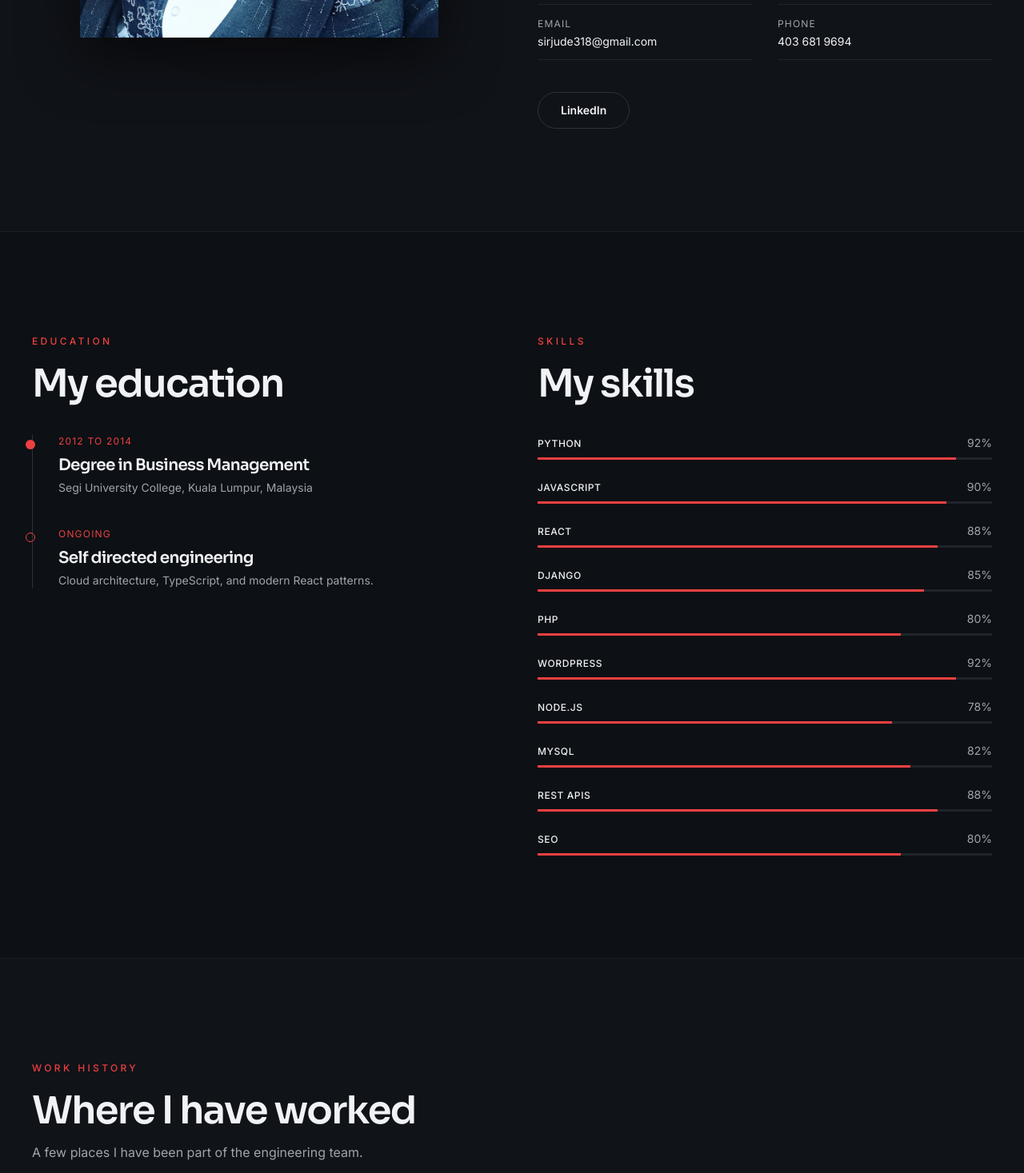
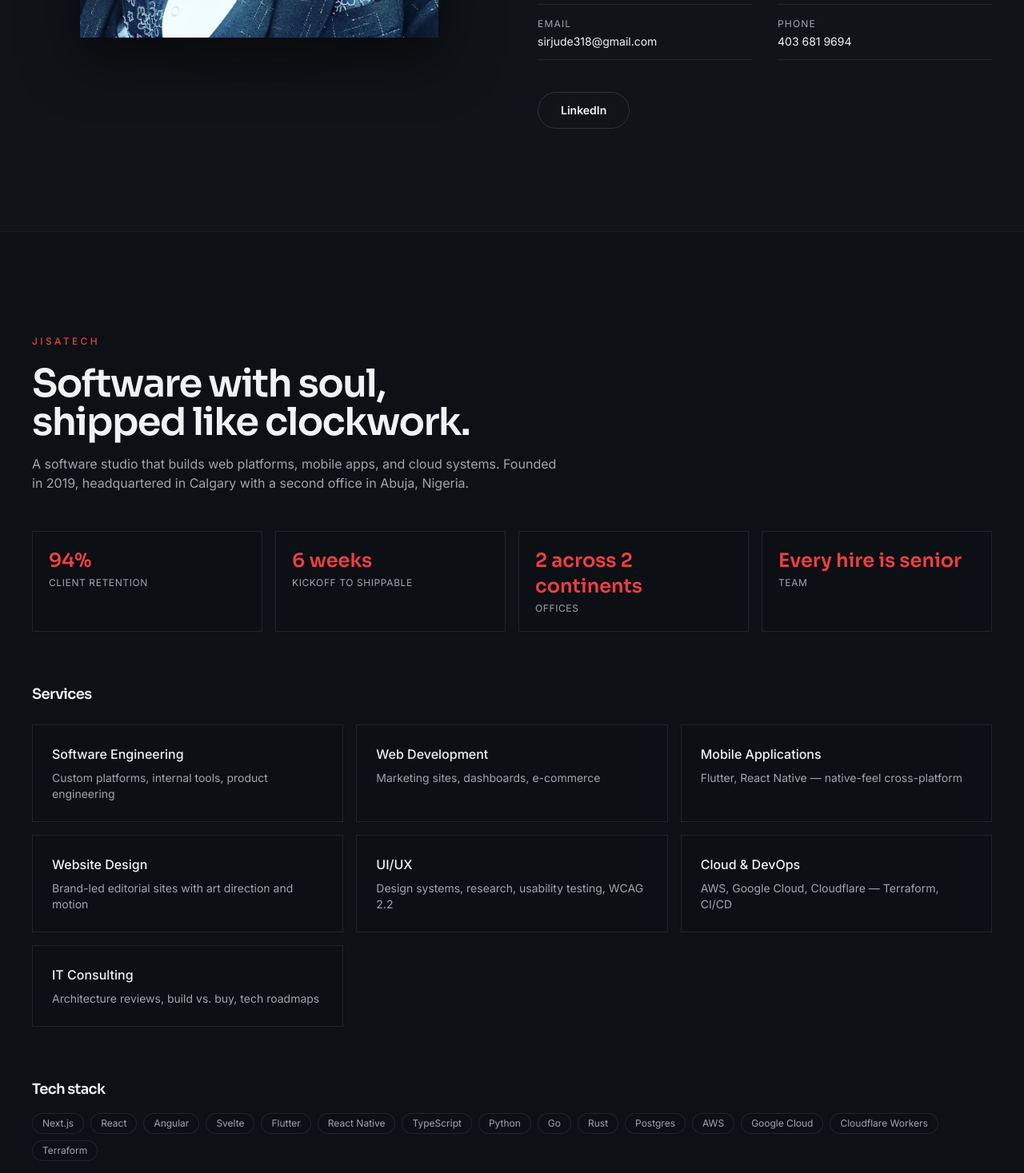
Before and after one commit to EmselICT/canada, a React (Vite) app: page / in a window 1280 px wide. Shown: the part 1330-2797 px from the top of the page at 80% size. Built offline with nearby package versions, Linux system fonts and the light colour scheme.

Commit message:
Add Jisatech co-founder section

```diff
--- a/src/components/portfolio/About.tsx
+++ b/src/components/portfolio/About.tsx
@@ -38,7 +38,7 @@ export function About() {
           <h2 className="mt-5 font-display text-4xl leading-tight font-semibold text-foreground sm:text-5xl">
             A bit about who I am
           </h2>
-          <p className="mt-4 font-medium text-primary">Full Stack Web Developer</p>
+          <p className="mt-4 font-medium text-primary">Full Stack Developer & Co-founder of Jisatech</p>
           <div className="mt-6 space-y-4 text-muted-foreground">
             <p>
               I have been building web applications for about ten years now.
--- a/src/components/portfolio/Hero.tsx
+++ b/src/components/portfolio/Hero.tsx
@@ -21,6 +21,9 @@ export function Hero() {
             <br />
             a Full Stack Developer.
           </h1>
+          <p className="mt-3 text-sm font-medium text-primary">
+            Co-founder of Jisatech
+          </p>
           <p className="mt-6 max-w-lg text-base leading-relaxed text-muted-foreground">
             Based in Calgary. I build web applications with Python, JavaScript,
             React, Django, and WordPress.
--- /dev/null
+++ b/src/components/portfolio/Jisatech.tsx
@@ -0,0 +1,92 @@
+import { motion } from "framer-motion";
+import { ExternalLink } from "lucide-react";
+import { JISATECH } from "@/data";
+
+export function Jisatech() {
+  return (
+    <section id="jisatech" className="border-t border-hairline/40 py-24 lg:py-32">
+      <div className="mx-auto max-w-7xl px-6 lg:px-10">
+        <div className="max-w-2xl">
+          <p className="eyebrow">Jisatech</p>
+          <h2 className="mt-5 font-display text-4xl font-semibold text-foreground sm:text-5xl">
+            Software with soul,
+            <br />
+            shipped like clockwork.
+          </h2>
+          <p className="mt-4 text-muted-foreground">
+            {JISATECH.description}
+          </p>
+        </div>
+
+        <div className="mt-12 grid grid-cols-2 gap-4 sm:grid-cols-4">
+          {JISATECH.stats.map((s) => (
+            <motion.div
+              key={s.label}
+              initial={{ opacity: 0, y: 16 }}
+              whileInView={{ opacity: 1, y: 0 }}
+              viewport={{ once: true, margin: "-60px" }}
+              transition={{ duration: 0.5 }}
+              className="border border-hairline/60 bg-background/60 p-5"
+            >
+              <p className="font-display text-2xl font-semibold text-primary">
+                {s.value}
+              </p>
+              <p className="mt-1 text-xs tracking-wider text-muted-foreground uppercase">
+                {s.label}
+              </p>
+            </motion.div>
+          ))}
+        </div>
+
+        <div className="mt-16">
+          <h3 className="font-display text-lg font-semibold text-foreground">
+            Services
+          </h3>
+          <div className="mt-6 grid grid-cols-1 gap-4 sm:grid-cols-2 lg:grid-cols-3">
+            {JISATECH.services.map((s, i) => (
+              <motion.div
+                key={s.name}
+                initial={{ opacity: 0, y: 16 }}
+                whileInView={{ opacity: 1, y: 0 }}
+                viewport={{ once: true, margin: "-60px" }}
+                transition={{ duration: 0.5, delay: i * 0.05 }}
+                className="border border-hairline/60 bg-background/60 p-6"
+              >
+                <p className="font-medium text-foreground">{s.name}</p>
+                <p className="mt-2 text-sm text-muted-foreground">{s.desc}</p>
+              </motion.div>
+            ))}
+          </div>
+        </div>
+
+        <div className="mt-16">
+          <h3 className="font-display text-lg font-semibold text-foreground">
+            Tech stack
+          </h3>
+          <div className="mt-4 flex flex-wrap gap-2">
+            {JISATECH.tech.map((t) => (
+              <span
+                key={t}
+                className="rounded-full border border-hairline/60 bg-background/60 px-3 py-1 text-xs text-muted-foreground"
+              >
+                {t}
+              </span>
+            ))}
+          </div>
+        </div>
+
+        <div className="mt-12 flex flex-wrap gap-4">
+          <a
+            href={JISATECH.url}
+            target="_blank"
+            rel="noreferrer"
+            className="inline-flex items-center gap-2 rounded-full bg-primary px-7 py-3 text-sm font-semibold text-primary-foreground transition hover:opacity-90"
+          >
+            Visit Jisatech
+            <ExternalLink className="h-3.5 w-3.5" />
+          </a>
+        </div>
+      </div>
+    </section>
+  );
+}
--- a/src/components/portfolio/Portfolio.tsx
+++ b/src/components/portfolio/Portfolio.tsx
@@ -1,6 +1,7 @@
 import { Navbar } from "@/components/portfolio/Navbar";
 import { Hero } from "@/components/portfolio/Hero";
 import { About } from "@/components/portfolio/About";
+import { Jisatech } from "@/components/portfolio/Jisatech";
 import { SkillsEducation } from "@/components/portfolio/SkillsEducation";
 import { Experience } from "@/components/portfolio/Experience";
 import { Contact } from "@/components/portfolio/Contact";
@@ -13,6 +14,7 @@ export function Portfolio() {
       <main>
         <Hero />
         <About />
+        <Jisatech />
         <SkillsEducation />
         <Experience />
         <Contact />
--- a/src/data.ts
+++ b/src/data.ts
@@ -7,12 +7,45 @@ export const CV_URL = "/cv.pdf";
 
 export const CONTACT = {
   name: "Jude Chinonso Chukwuemeka",
-  role: "Full Stack Web Developer",
+  role: "Full Stack Developer & Co-founder of Jisatech",
   location: "Calgary, Alberta, Canada",
   email: "sirjude318@gmail.com",
   phone: "403 681 9694",
   linkedin:
     "https://linkedin.com/in/jude-chinonso-chukwuemeka-518963232",
+};
+
+export const JISATECH = {
+  tagline: "Software with soul, shipped like clockwork.",
+  description:
+    "A software studio that builds web platforms, mobile apps, and cloud systems. Founded in 2019, headquartered in Calgary with a second office in Abuja, Nigeria.",
+  url: "https://jisatech.emselictconsults.workers.dev",
+  email: "hello@jisatech.com",
+  phone: "+1 403 681 9694",
+  stats: [
+    { label: "Client retention", value: "94%" },
+    { label: "Kickoff to shippable", value: "6 weeks" },
+    { label: "Offices", value: "2 across 2 continents" },
+    { label: "Team", value: "Every hire is senior" },
+  ],
+  services: [
+    { name: "Software Engineering", desc: "Custom platforms, internal tools, product engineering" },
+    { name: "Web Development", desc: "Marketing sites, dashboards, e-commerce" },
+    { name: "Mobile Applications", desc: "Flutter, React Native — native-feel cross-platform" },
+    { name: "Website Design", desc: "Brand-led editorial sites with art direction and motion" },
+    { name: "UI/UX", desc: "Design systems, research, usability testing, WCAG 2.2" },
+    { name: "Cloud & DevOps", desc: "AWS, Google Cloud, Cloudflare — Terraform, CI/CD" },
+    { name: "IT Consulting", desc: "Architecture reviews, build vs. buy, tech roadmaps" },
+  ],
+  tech: [
+    "Next.js", "React", "Angular", "Svelte", "Flutter", "React Native",
+    "TypeScript", "Python", "Go", "Rust", "Postgres", "AWS",
+    "Google Cloud", "Cloudflare Workers", "Terraform",
+  ],
+  positions: [
+    "Calgary — 450 1st Ave SW, Suite 800",
+    "Abuja — 14 Aguiyi-Ironsi Street, Maitama",
+  ],
 };
 
 export const SKILLS: { name: string; level: number }[] = [
@@ -76,6 +109,7 @@ export const EXPERIENCE = [
 export const NAV = [
   { label: "Home", href: "#home" },
   { label: "About", href: "#about" },
+  { label: "Jisatech", href: "#jisatech" },
   { label: "Skills", href: "#skills" },
   { label: "Experience", href: "#experience" },
   { label: "Contact", href: "#contact" },
```
